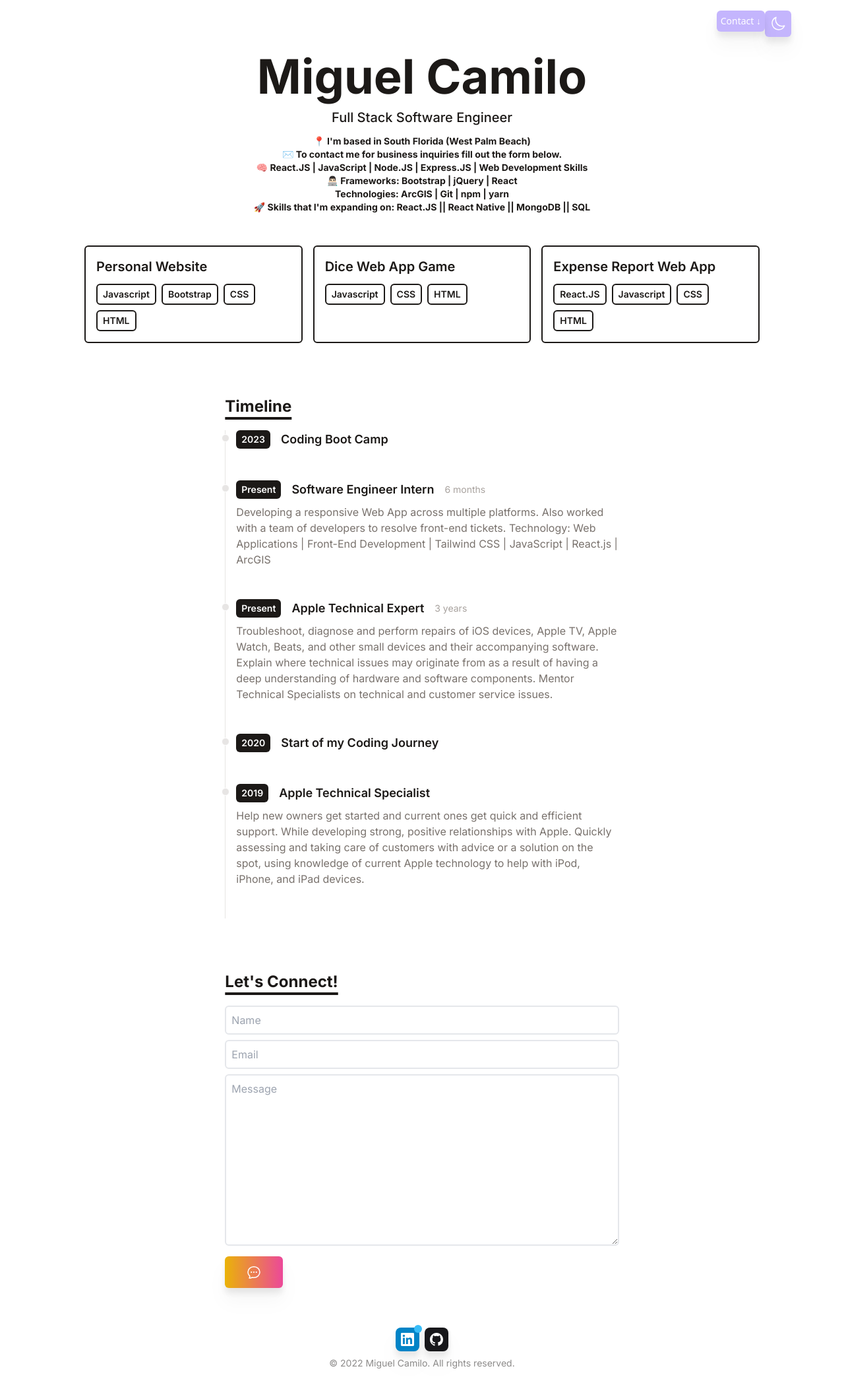
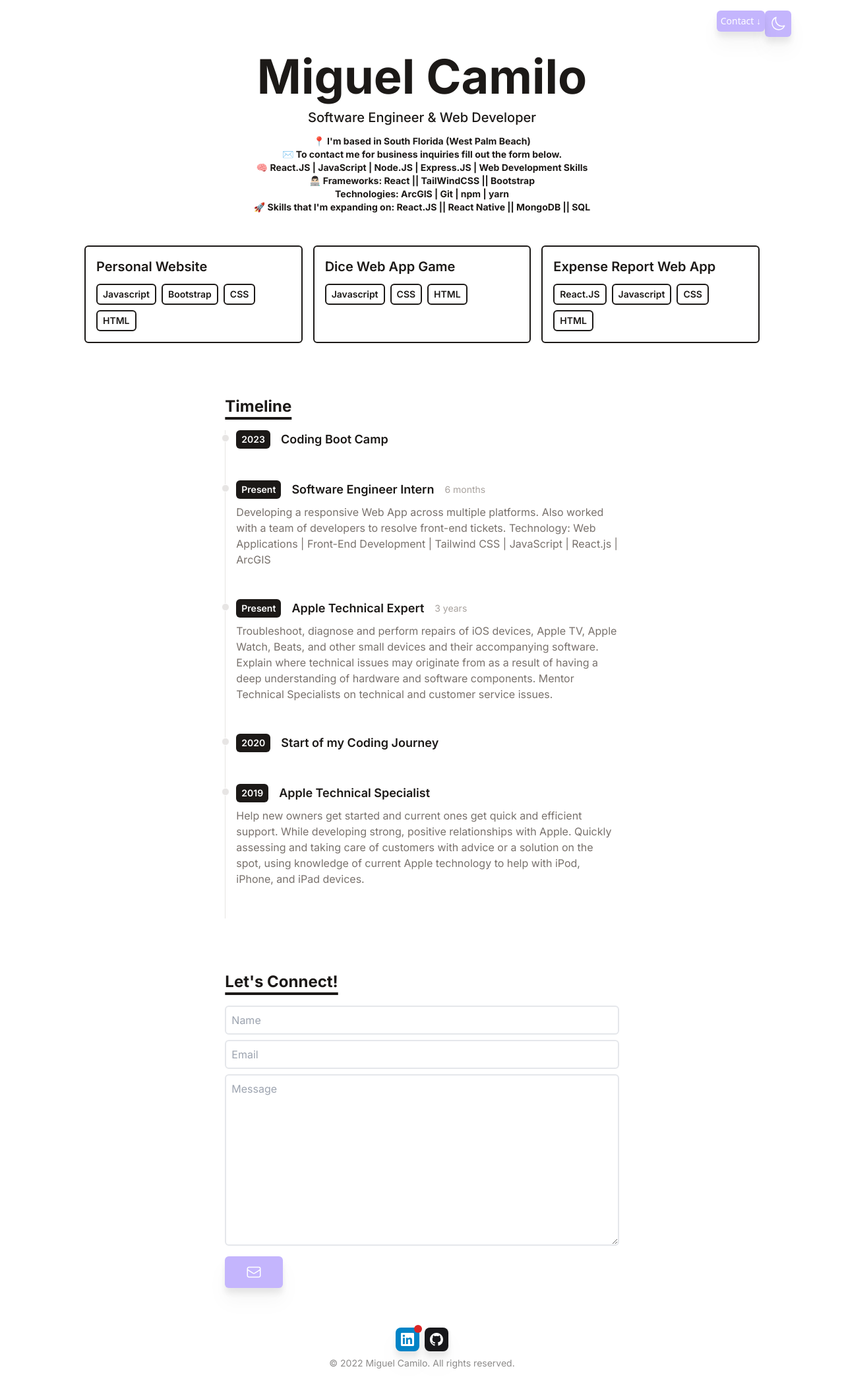
Before and after one commit to MiguelCamilo/Developer-Portfolio, a React (Vite) app: page / in a window 1280 px wide. Shown: the whole page at 66% size. Built offline with nearby package versions, Linux system fonts and the light colour scheme.

Commit message:
UI updates

```diff
--- a/src/components/Contact.jsx
+++ b/src/components/Contact.jsx
@@ -36,7 +36,7 @@ function Contact() {
           />
           <button
             type="submit"
-            className="text-center inline-block px-8 py-3 w-max text-base font-medium rounded-md text-white bg-gradient-to-r from-yellow-500 to-pink-500 drop-shadow-xl hover:stroke-white"
+            className="text-center inline-block px-8 py-3 w-max text-base font-medium rounded-md text-white hover:bg-violet-200 bg-violet-300 dark:bg-orange-300 hover:dark:bg-orange-200 drop-shadow-xl hover:stroke-white"
           >
             {/* send icon */}
             <svg
@@ -50,7 +50,7 @@ function Contact() {
               <path
                 strokeLinecap="round"
                 strokeLinejoin="round"
-                d="M8.625 12a.375.375 0 11-.75 0 .375.375 0 01.75 0zm0 0H8.25m4.125 0a.375.375 0 11-.75 0 .375.375 0 01.75 0zm0 0H12m4.125 0a.375.375 0 11-.75 0 .375.375 0 01.75 0zm0 0h-.375M21 12c0 4.556-4.03 8.25-9 8.25a9.764 9.764 0 01-2.555-.337A5.972 5.972 0 015.41 20.97a5.969 5.969 0 01-.474-.065 4.48 4.48 0 00.978-2.025c.09-.457-.133-.901-.467-1.226C3.93 16.178 3 14.189 3 12c0-4.556 4.03-8.25 9-8.25s9 3.694 9 8.25z"
+                d="M21.75 6.75v10.5a2.25 2.25 0 01-2.25 2.25h-15a2.25 2.25 0 01-2.25-2.25V6.75m19.5 0A2.25 2.25 0 0019.5 4.5h-15a2.25 2.25 0 00-2.25 2.25m19.5 0v.243a2.25 2.25 0 01-1.07 1.916l-7.5 4.615a2.25 2.25 0 01-2.36 0L3.32 8.91a2.25 2.25 0 01-1.07-1.916V6.75"
               />
             </svg>
           </button>
--- a/src/components/Footer.jsx
+++ b/src/components/Footer.jsx
@@ -22,13 +22,13 @@ function Footer() {
                 </g>
               </svg>
               {/* animate ping radius */}
-              <div className="absolute -top-1 -right-1 -mr-1 -mt-0 w-3 h-3 rounded-full  bg-sky-400 dark:bg-sky-200 animate-ping" />
+              <div className="absolute -top-1 -right-1 -mr-1 -mt-0 w-3 h-3 rounded-full  bg-red-600 dark:bg-red-500 animate-ping" />
               {/* animate ping */}
-              <div className="absolute -top-1 -right-1 -mr-1 -mt-0 w-3 h-3 rounded-full bg-sky-400 dark:bg-sky-200" />
+              <div className="absolute -top-1 -right-1 -mr-1 -mt-0 w-3 h-3 rounded-full bg-red-600 dark:bg-red-600" />
             </a>
             <a
               href="https://github.com/MiguelCamilo"
-              className="bg-zinc-900 hover:bg-zinc-600 p-2 font-semibold text-white inline-flex items-center space-x-2 rounded-lg drop-shadow-xl dark:bg-stone-500 dark:hover:bg-stone-400"
+              className="bg-zinc-900 hover:bg-zinc-500 p-2 font-semibold text-white inline-flex items-center space-x-2 rounded-lg drop-shadow-xl dark:bg-stone-500 dark:hover:bg-stone-400"
               target="_blank"
             >
               <svg
--- a/src/components/Intro.jsx
+++ b/src/components/Intro.jsx
@@ -8,15 +8,15 @@ function Intro() {
         Miguel Camilo
       </h1>
       <p className="text-base md:text-xl mb-3 font-medium">
-        Full Stack Software Engineer
+        Software Engineer & Web Developer
       </p>
       <p className="text-sm max-w-xl mb-6 font-bold">
         📍 I'm based in South Florida (West Palm Beach) <br /> ✉️ To contact me
         for business inquiries fill out the form below. <br /> 🧠 React.JS |
         JavaScript | Node.JS | Express.JS | Web Development Skills <br /> 👨🏻‍💻
-        Frameworks: Bootstrap | jQuery | React <br /> Technologies: ArcGIS | Git
-        | npm | yarn <br /> 🚀 Skills that I'm expanding on: React.JS || React
-        Native || MongoDB || SQL
+        Frameworks: React || TailWindCSS || Bootstrap <br /> Technologies:
+        ArcGIS | Git | npm | yarn <br /> 🚀 Skills that I'm expanding on:
+        React.JS || React Native || MongoDB || SQL
       </p>
     </div>
   );
```
